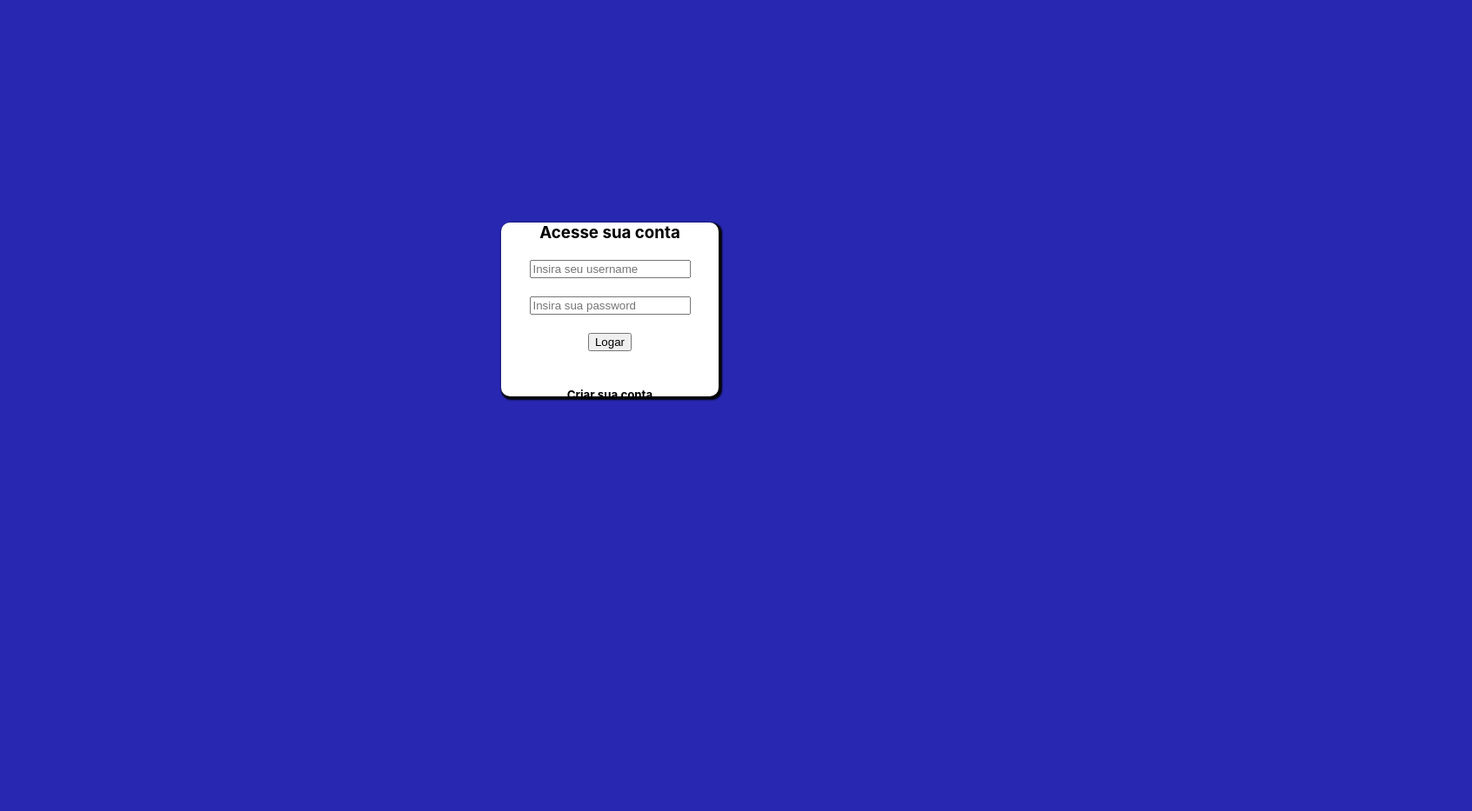
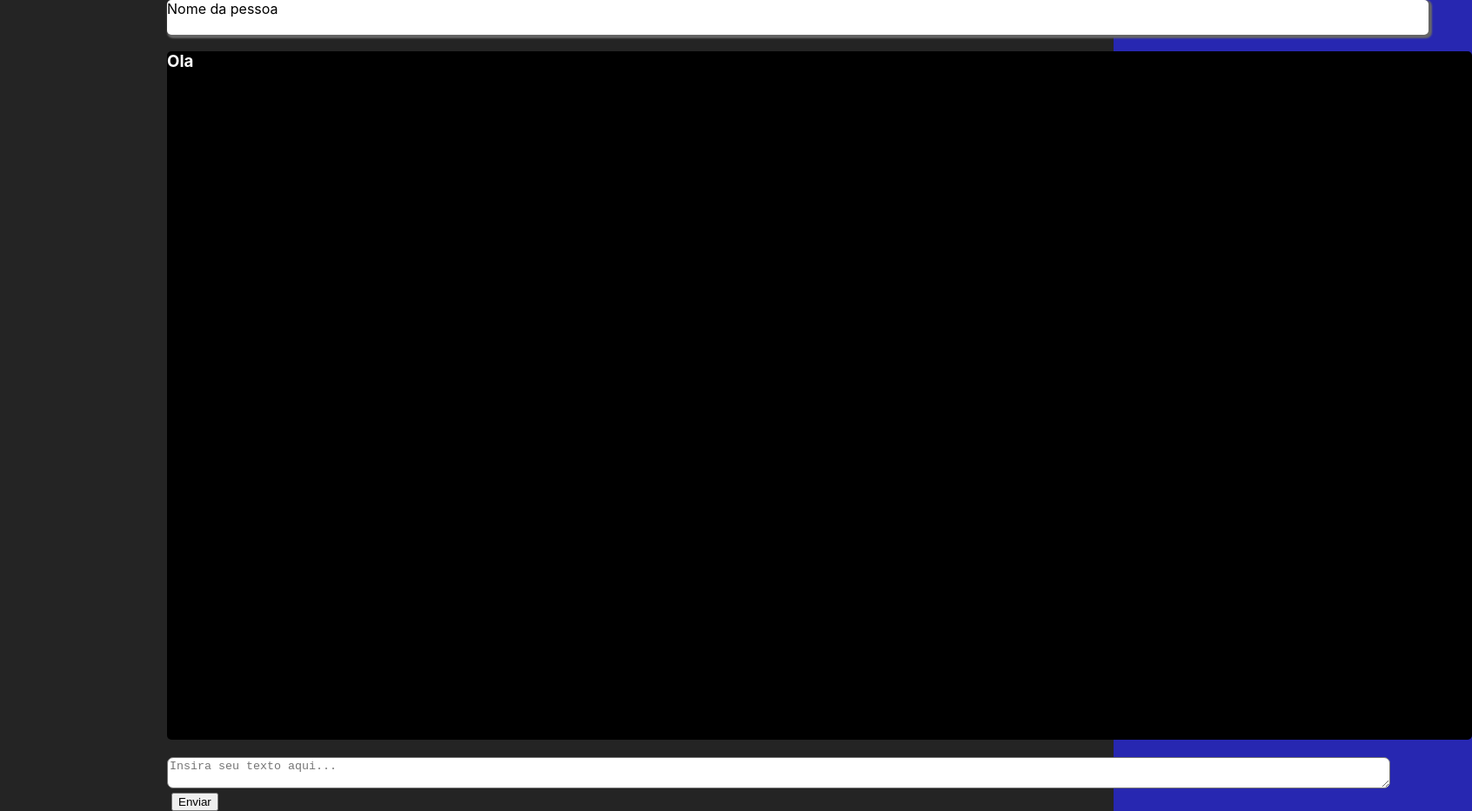
Before and after one commit to Projetos-EstudosDev/CriptoDisk-FrontEnd, a React (Create React App) app: page /Chat in a window 1280 px wide. Shown: the whole page at 87% size, 1692 px wide, since content can reach past the window. Before the commit the page ends 800 px from the top, so only its background shows below. Built offline with nearby package versions, Linux system fonts and the light colour scheme.

Commit message:
Conexao do cadastro com a api de cadastro, tela de login semi pronta

```diff
--- a/package.json
+++ b/package.json
@@ -10,6 +10,7 @@
     "axios": "^1.8.4",
     "react": "^19.1.0",
     "react-dom": "^19.1.0",
+    "react-router-dom": "^7.5.1",
     "react-scripts": "5.0.1",
     "web-vitals": "^2.1.4"
   },
--- a/src/App.css
+++ b/src/App.css
@@ -13,7 +13,52 @@ body{
   width: 250px;
   margin-left: 45%;
   margin-top: 20%;
+  text-align: center;
 }
 .btb-Login:hover{
   background-color: rgb(177, 247, 177);
 }
+.TelaChat{
+  height: 100%;
+  width: 100%;
+  background-color: rgb(36, 36, 36);
+  position: relative;
+}
+.Bar-name{
+  margin-left: 15%;
+  background-color: rgb(255, 255, 255);
+  height: 40px;
+  width: 1450px;
+  border-radius: 5px;
+  box-shadow: 2px 2px 2px 2px rgb(102, 102, 102);
+}
+.sect-chat{
+  margin-left: 15%;
+}
+.out-chat{
+color: white;
+background-color: black;
+height: 792px;
+width: 1500px;
+border-radius: 5px;
+margin: 0px;
+}
+.inp-text{
+  height: auto;
+  width: 1400px;
+  border-radius: 7px;
+}
+.btb-chat{
+  border-radius: 7;
+  margin-left: 5px;
+}
+.Sect-Cadastro{
+  background-color: white;
+  border-radius: 10px;
+  box-shadow: 2px 2px 2px 2px rgb(0, 0, 0);
+  height: 200px;
+  width: 250px;
+  margin-left: 45%;
+  margin-top: 20%;
+  text-align: center;
+}
--- a/src/App.js
+++ b/src/App.js
@@ -1,11 +1,19 @@
 import './App.css';
+import { BrowserRouter, Routes, Route } from 'react-router-dom';
+
 import Login from './Pages/Login';
+import Cadastros from './Pages/Cadastro';
+import TelaChat from './Pages/TelaChat';
 
 function App() {
   return (
-    <div className="App">
-      <Login/>
-    </div>
+    <BrowserRouter>
+      <Routes>
+          <Route path="/" element={<Login/>} />
+          <Route path="/Cadastro" element={<Cadastros/>} />
+          <Route path='/Chat' element={<TelaChat/>}/>
+      </Routes>
+    </BrowserRouter>
   );
 }
 
--- a/src/Pages/Cadastro.js
+++ b/src/Pages/Cadastro.js
@@ -1,25 +1,41 @@
 import react, {useState} from 'react';
+import axios from 'axios';
+import { useNavigate } from 'react-router-dom';
+
+
 
 const Cadastros = () => {
+
+    const nav = useNavigate()
     const [nome, setNome] = useState();
     const [username, setUserName] = useState();
     const [email, setEmail] = useState();
     const [senha, setSenha] = useState();
 
-    const cadastrodata = [
-        nome,
-        username,
-        email,
-        senha
+    const url = "https://localhost:7267/api/Auth/Cadastro";
+    const cadastro = (event) => {
+        event.preventDefault()
+        const cadastrodata = {
+            nome,
+            username,
+            email,
+            senha
+        }
 
-    ]
+        axios.post(url,cadastrodata).then((result) => {
+            alert(result.data)
+            nav("/")
+        }).catch((error)=> {
+            alert(error);
+        })
+
+    }
 
     return (
         <div>
             <section className="Sect-Cadastro">
             <h3>Faça seu cadastro</h3>
-            <form className='formCadastro'>
-
+            <form className='formCadastro' onSubmit={cadastro}>
                 <input
                 type='text'
                 placeholder='insira seu nome...'
@@ -49,9 +65,11 @@ const Cadastros = () => {
                 required />
                 <br>
                 </br>
-                <button type='submit' className='btb-Login'>Criar Conta</button>
+                    <button type='submit' className='btb-Login'>Criar Conta</button>
             </form>
             </section>
         </div>
     )
 }
+
+export default Cadastros;
--- a/src/Pages/Login.js
+++ b/src/Pages/Login.js
@@ -1,7 +1,11 @@
 import react, {useState} from 'react';
 import axios from 'axios';
+import { useNavigate,Link } from 'react-router-dom';
+import Cadastros from './Cadastro';
 
 const Login = () => {
+    const nav = useNavigate();
+
 
     const [username, setUserName] = useState();
     const [senha, setSenha] = useState();
@@ -38,7 +42,9 @@ const Login = () => {
                     <button type='submit' className='btb-Login'>Logar</button>
                 </form>
                 <br/>
-                <h5 >Criar sua conta</h5>
+                <Link to="/Cadastro">
+                    <h5>Crie sua conta</h5>
+                </Link>
             </section>
         </div>
     )
--- /dev/null
+++ b/src/Pages/TelaChat.js
@@ -0,0 +1,29 @@
+import React from "react";
+
+const TelaChat = () => {
+
+
+    return(
+        <div className="TelaChat">
+
+            <section className="Bar-name">Nome da pessoa</section>
+            <section className="sect-chat">
+               <form >
+                <section className="out-chat" >
+                    <output className="chat-tex">
+
+                        <h3>Ola</h3>
+                    </output>
+                </section>
+                <br/>
+                <textarea className="inp-text"
+                type="Text area"
+                placeholder="Insira seu texto aqui..."
+                required/>
+                <button className="btb-chat">Enviar</button>
+               </form>
+            </section>
+        </div>
+    )
+}
+export default TelaChat
```
Also changed, not shown: 1 other file (tests, documents, lock files or other folders).
